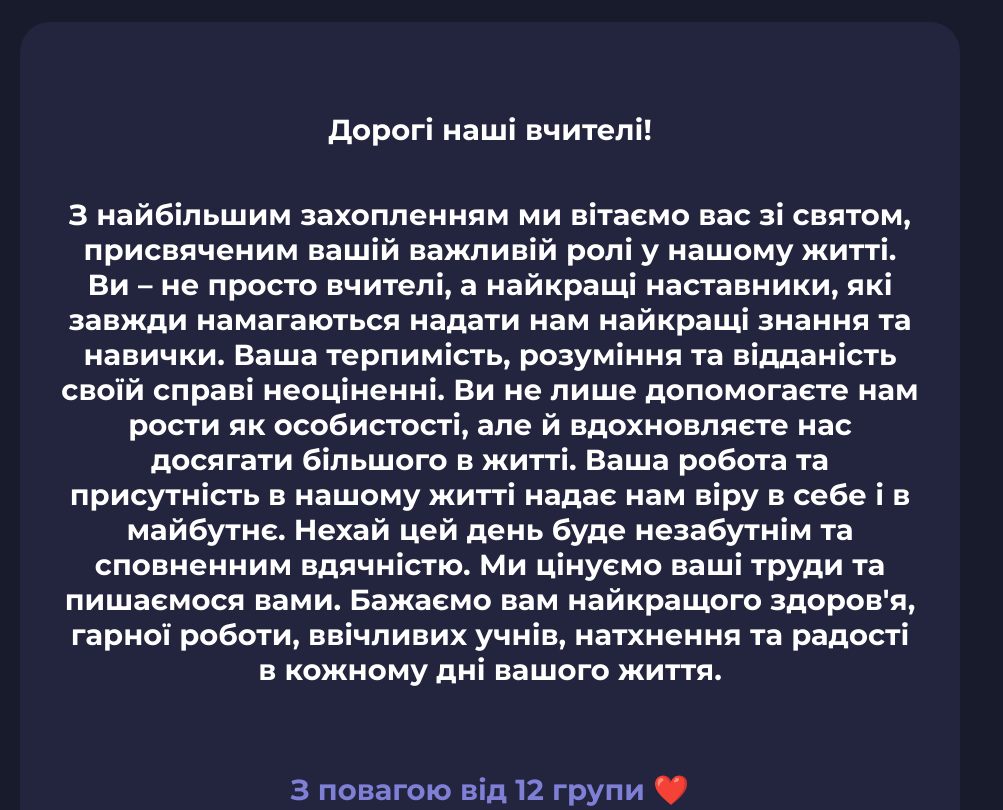
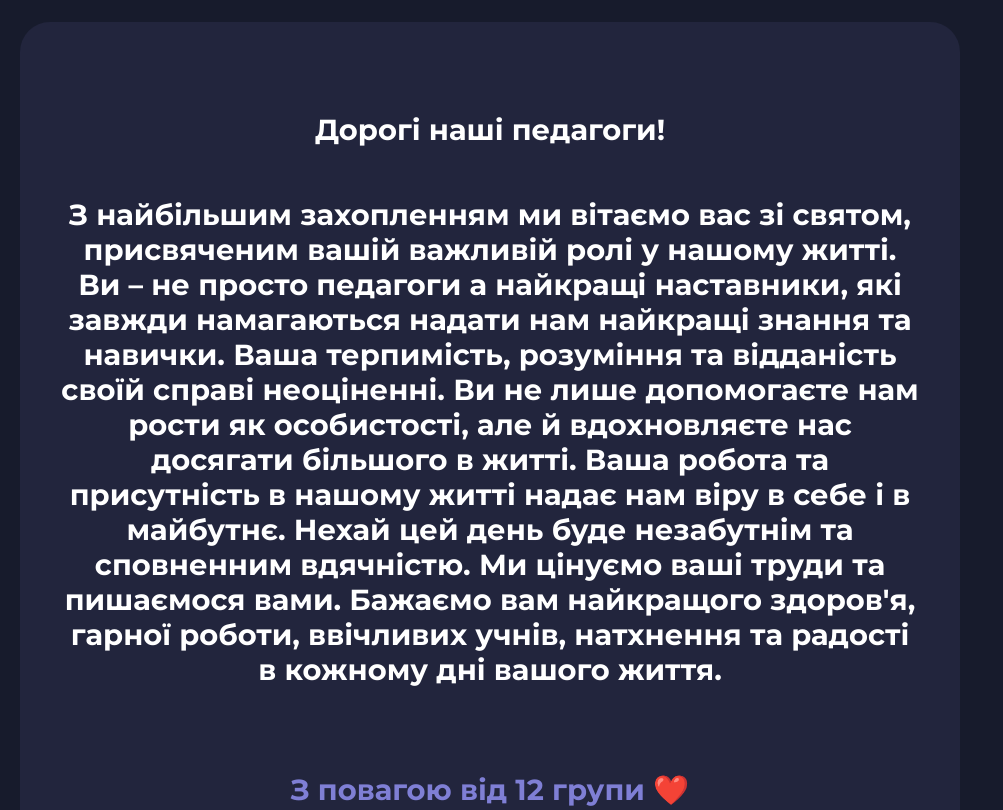
Before and after one commit to olekseysense/12group, a website built with Parcel: page index.html in a window 1280 px wide. Shown: the top 810 px of the page, without its empty margins (0-1003 px from the left). Built offline with nearby package versions, Linux system fonts and the light colour scheme.

Commit message:
Update index.html

```diff
--- a/index.html
+++ b/index.html
@@ -32,10 +32,10 @@
       <div class="div1">
         <b class="b">
           <span class="txt">
-            <p class="p">Дорогі наші вчителі!</p>
+            <p class="p">Дорогі наші педагоги!</p>
             <p class="p">
               З найбільшим захопленням ми вітаємо вас зі святом, присвяченим
-              вашій важливій ролі у нашому житті. Ви – не просто вчителі, а
+              вашій важливій ролі у нашому житті. Ви – не просто педагоги а
               найкращі наставники, які завжди намагаються надати нам найкращі
               знання та навички. Ваша терпимість, розуміння та відданість
               своїй справі неоціненні. Ви не лише допомогаєте нам рости як
```
